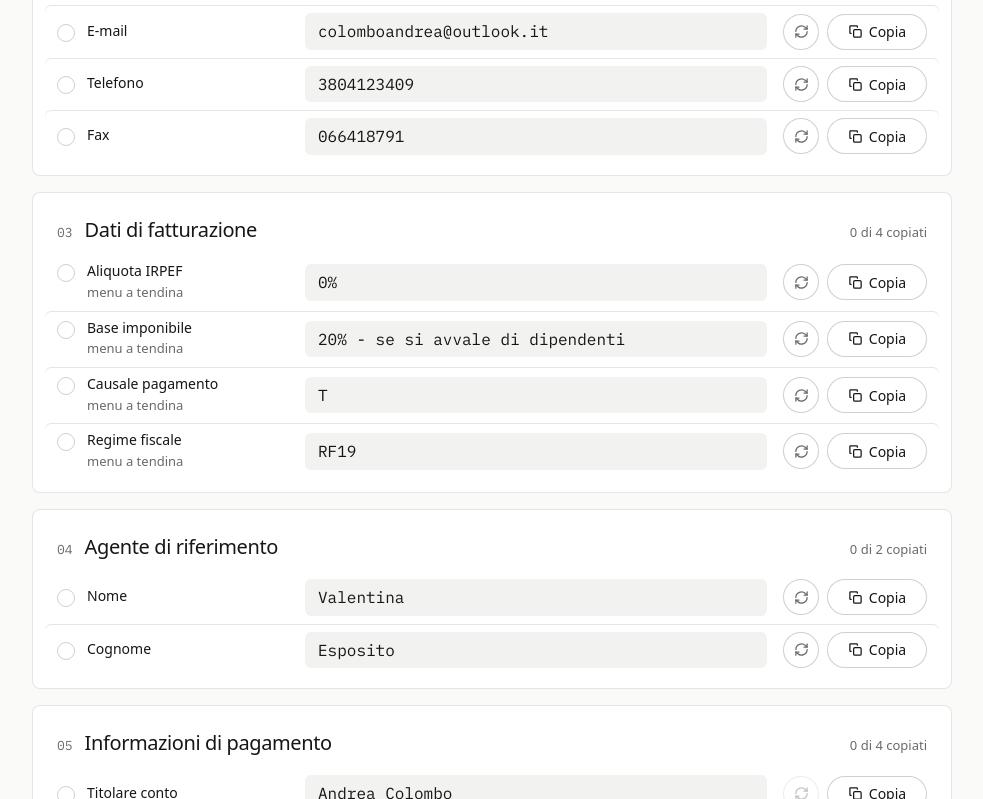
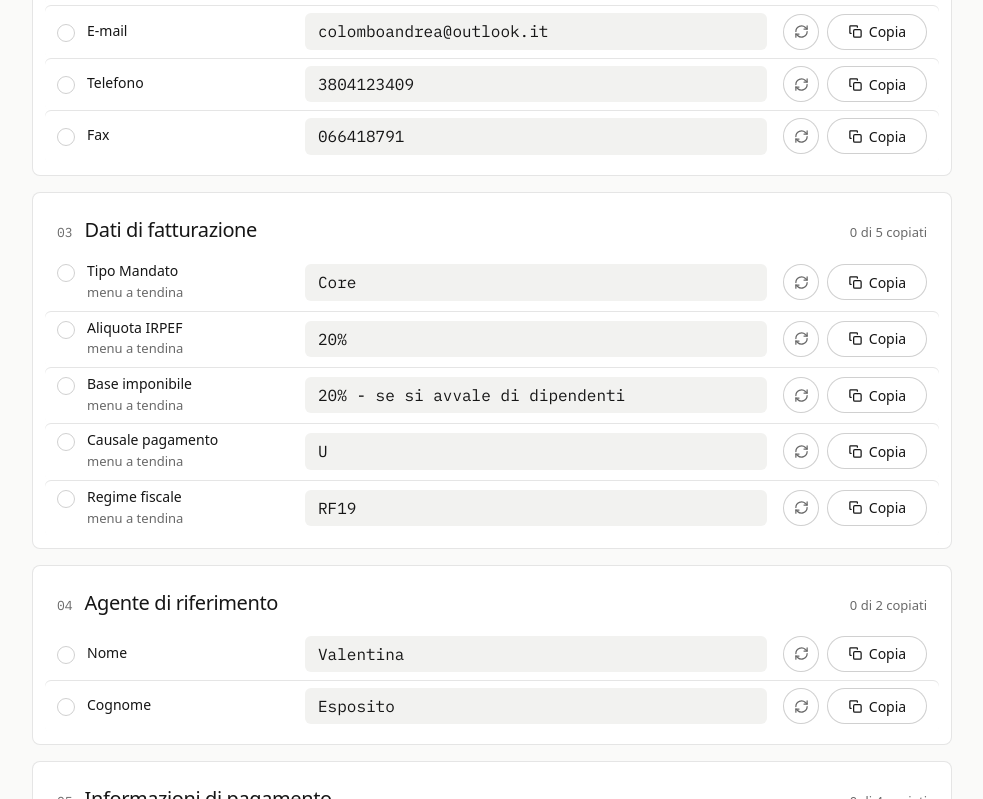
Before and after one commit to mattiabaldinazzo/generatore_dati_azienda, a plain HTML site: page index.html in a window 1280 px wide. Shown: the part 1042-1841 px from the top of the page, without its empty margins (288-1271 px from the left). Drawn offline with Linux system fonts and the light colour scheme; a web font is replaced by a local one.

Commit message:
Aggiungi campo Tipo Mandato nei dati di fatturazione
Co-Authored-By: Claude Opus 5.5 <noreply@anthropic.com>
Claude-Session: https://claude.ai/code/session_01CFjAEtcptAcsjiF6aBHiMi

```diff
--- a/index.html
+++ b/index.html
@@ -480,7 +480,9 @@ const CFG = {
   // Menu "Causale pagamento"
   causaliPagamento: ["S", "T", "U", "ZO", "A"],
   // Menu "Regime fiscale"
-  regimiFiscali: ["RF01", "RF19"]
+  regimiFiscali: ["RF01", "RF19"],
+  // Menu "Tipo Mandato"
+  tipiMandato: ["B2B", "Core"]
 };
 
 /* Banche italiane reali: ABI, denominazione, BIC della capogruppo */
@@ -793,7 +795,7 @@ function generaTutto(){
   const [y, m, d] = persona.dataISO.split("-");
 
   return {
-    _v: 2,
+    _v: 3,
     generato: new Date().toISOString(),
     // 1. Dati azienda
     tipoRagioneSociale: az.tipo,
@@ -813,6 +815,7 @@ function generaTutto(){
     telefono: contatti.telefono,
     fax: contatti.fax,
     // 3. Dati di fatturazione
+    tipoMandato: pick(CFG.tipiMandato),
     aliquotaIrpef: pick(CFG.aliquoteIrpef),
     baseImponibile: pick(CFG.basiImponibili),
     causalePagamento: pick(CFG.causaliPagamento),
@@ -929,6 +932,7 @@ const RIGENERA = {
   baseImponibile: n => { n.baseImponibile = pickDiverso(CFG.basiImponibili, n.baseImponibile); },
   causalePagamento: n => { n.causalePagamento = pickDiverso(CFG.causaliPagamento, n.causalePagamento); },
   regimeFiscale: n => { n.regimeFiscale = pickDiverso(CFG.regimiFiscali, n.regimeFiscale); },
+  tipoMandato: n => { n.tipoMandato = pickDiverso(CFG.tipiMandato, n.tipoMandato); },
   nomeAgente: n => { n.nomeAgente = pickDiverso(NOMI, n.nomeAgente); },
   cognomeAgente: n => { n.cognomeAgente = pickDiverso(COGNOMI, n.cognomeAgente); },
   nomeBanca: n => { n.nomeBanca = pickDiverso(BANCHE.map(b => b.nome), n.nomeBanca); },
@@ -1026,6 +1030,7 @@ const SEZIONI = [
     id: "fatturazione",
     titolo: "Dati di fatturazione",
     campi: [
+      { k: "tipoMandato",      label: "Tipo Mandato", nota: "menu a tendina" },
       { k: "aliquotaIrpef",    label: "Aliquota IRPEF", nota: "menu a tendina" },
       { k: "baseImponibile",   label: "Base imponibile", nota: "menu a tendina" },
       { k: "causalePagamento", label: "Causale pagamento", nota: "menu a tendina" },
@@ -1512,7 +1517,7 @@ function carica(){
     const raw = localStorage.getItem(LS_KEY);
     if (!raw) return null;
     const r = JSON.parse(raw);
-    if (r && r._v === 2 && r.ragioneSociale && r.iban) return r;
+    if (r && r._v === 3 && r.ragioneSociale && r.iban) return r;
   } catch (_) {}
   return null;
 }
```
